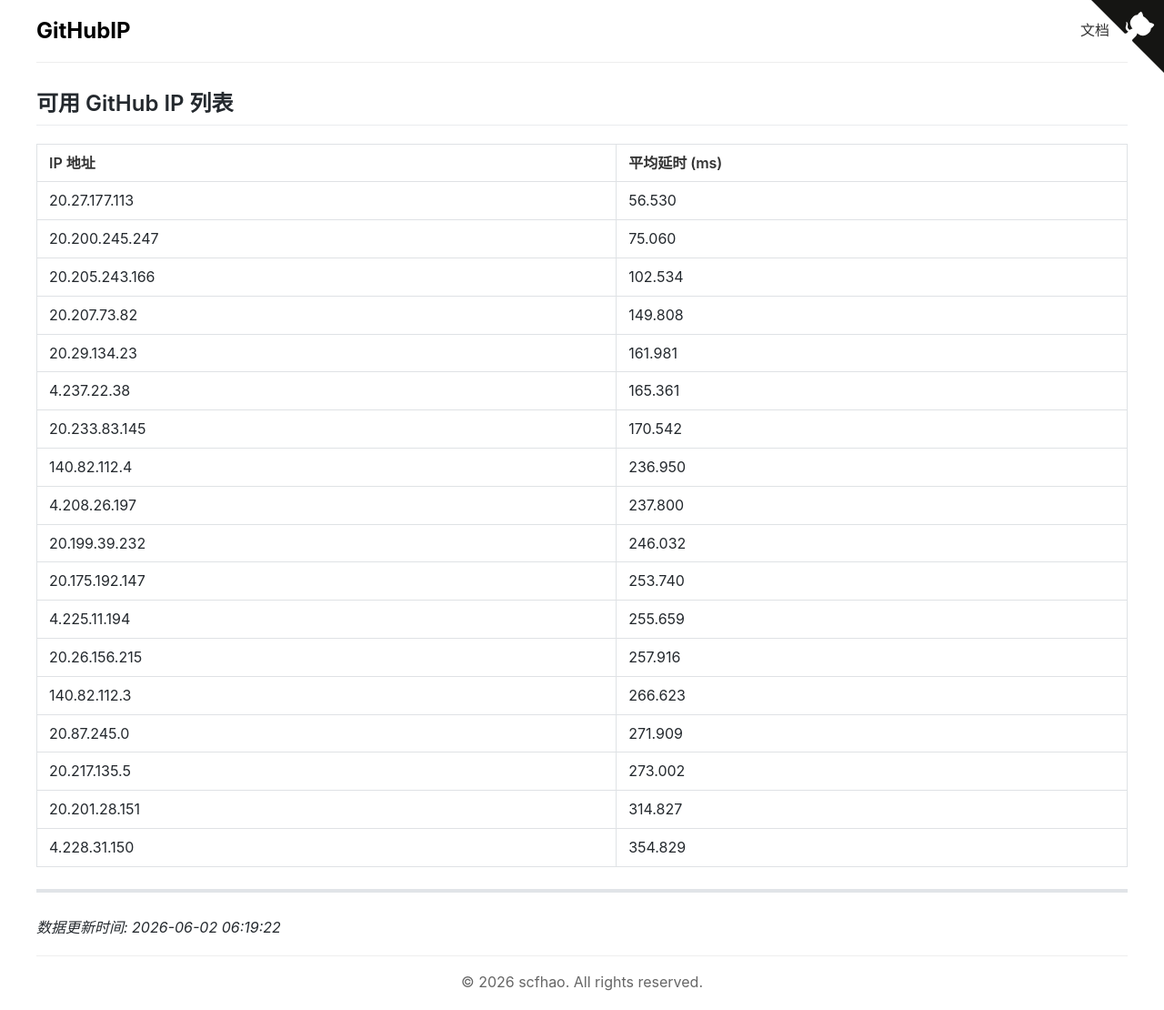
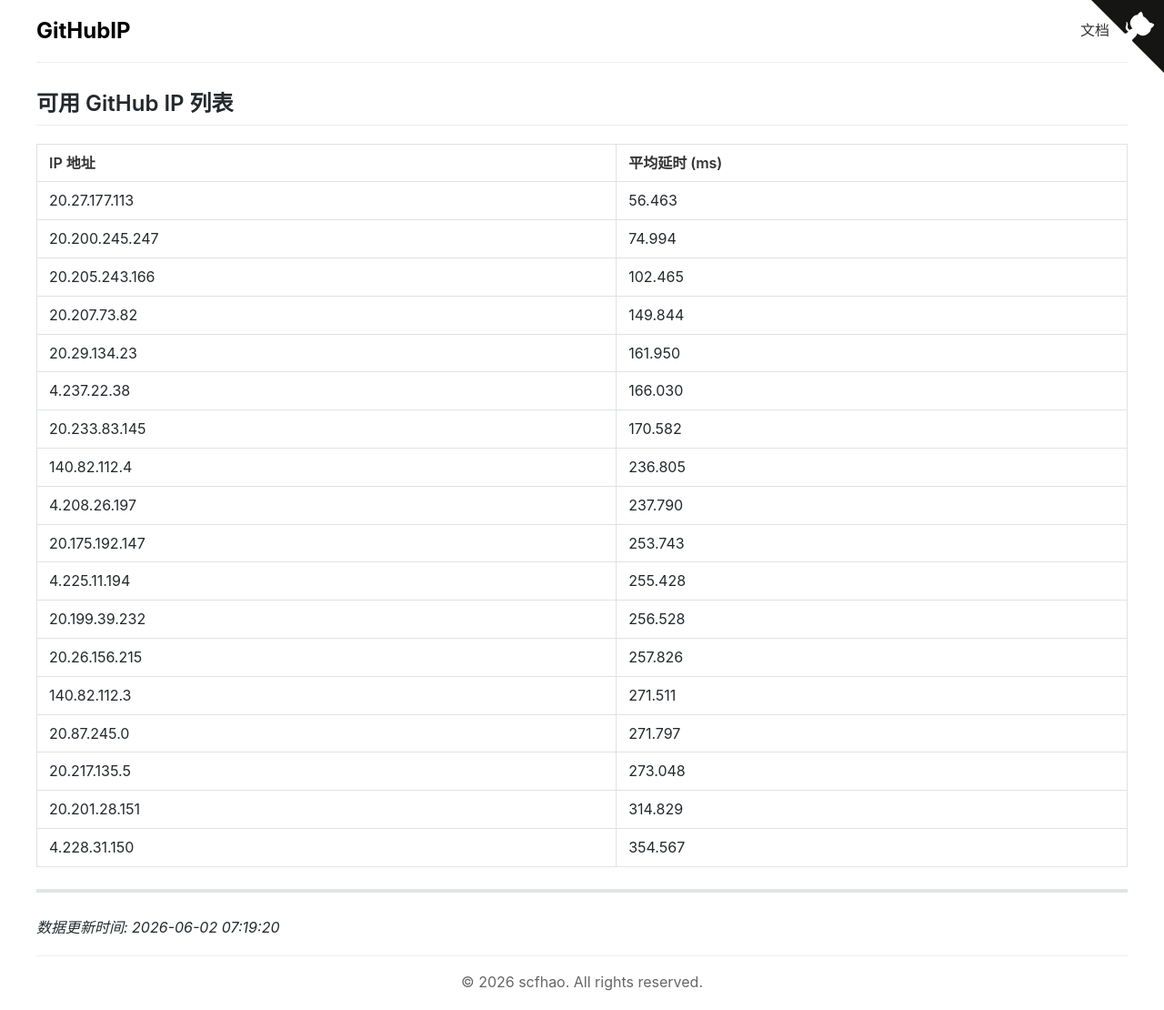
Before and after one commit to scfhao/GitHubIP, a Jekyll site: the page built from index.md, in a window 1280 px wide. Shown: the whole page at 91% size. Built offline with Jekyll 4.4.1, drawn with Linux system fonts in a browser that asks for light colours.

Commit message:
自动脚本执行 - 2026-06-02 07:19:20

```diff
--- a/index.md
+++ b/index.md
@@ -1,32 +1,32 @@
 ---
 layout: home
 title: GitHub IP 列表
-date: 2026-06-02 06:19:22
+date: 2026-06-02 07:19:20
 ---
 
 ## 可用 GitHub IP 列表
 
 | IP 地址 | 平均延时 (ms) |
 |---------|--------------|
-| 20.27.177.113 | 56.530 |
-| 20.200.245.247 | 75.060 |
-| 20.205.243.166 | 102.534 |
-| 20.207.73.82 | 149.808 |
-| 20.29.134.23 | 161.981 |
-| 4.237.22.38 | 165.361 |
-| 20.233.83.145 | 170.542 |
-| 140.82.112.4 | 236.950 |
-| 4.208.26.197 | 237.800 |
-| 20.199.39.232 | 246.032 |
-| 20.175.192.147 | 253.740 |
-| 4.225.11.194 | 255.659 |
-| 20.26.156.215 | 257.916 |
-| 140.82.112.3 | 266.623 |
-| 20.87.245.0 | 271.909 |
-| 20.217.135.5 | 273.002 |
-| 20.201.28.151 | 314.827 |
-| 4.228.31.150 | 354.829 |
+| 20.27.177.113 | 56.463 |
+| 20.200.245.247 | 74.994 |
+| 20.205.243.166 | 102.465 |
+| 20.207.73.82 | 149.844 |
+| 20.29.134.23 | 161.950 |
+| 4.237.22.38 | 166.030 |
+| 20.233.83.145 | 170.582 |
+| 140.82.112.4 | 236.805 |
+| 4.208.26.197 | 237.790 |
+| 20.175.192.147 | 253.743 |
+| 4.225.11.194 | 255.428 |
+| 20.199.39.232 | 256.528 |
+| 20.26.156.215 | 257.826 |
+| 140.82.112.3 | 271.511 |
+| 20.87.245.0 | 271.797 |
+| 20.217.135.5 | 273.048 |
+| 20.201.28.151 | 314.829 |
+| 4.228.31.150 | 354.567 |
 
 ---
 
-*数据更新时间: 2026-06-02 06:19:22*
+*数据更新时间: 2026-06-02 07:19:20*
```
